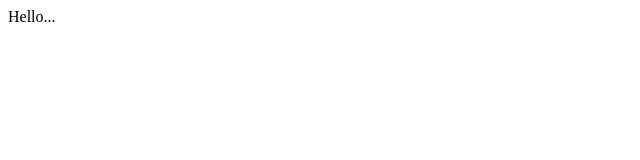
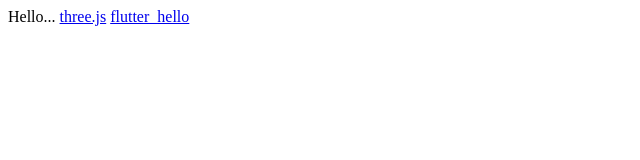
Before and after one commit to river45/public, a plain HTML site: page index.html in a window 1280 px wide. Shown: the whole page, without its empty margins (0-640 px from the left). Drawn offline with Linux system fonts and the light colour scheme.

Commit message:
Update index.html

```diff
--- a/index.html
+++ b/index.html
@@ -10,5 +10,9 @@
  </head>
  <body>
   Hello...
+
+  <a href="https://river45.github.io/public/three.js-editor/test/test.html">three.js</a>
+  <a href="https://river45.github.io/public/flutter_hello/index.html">flutter_hello</a>
+
  </body>
 </html>
```
